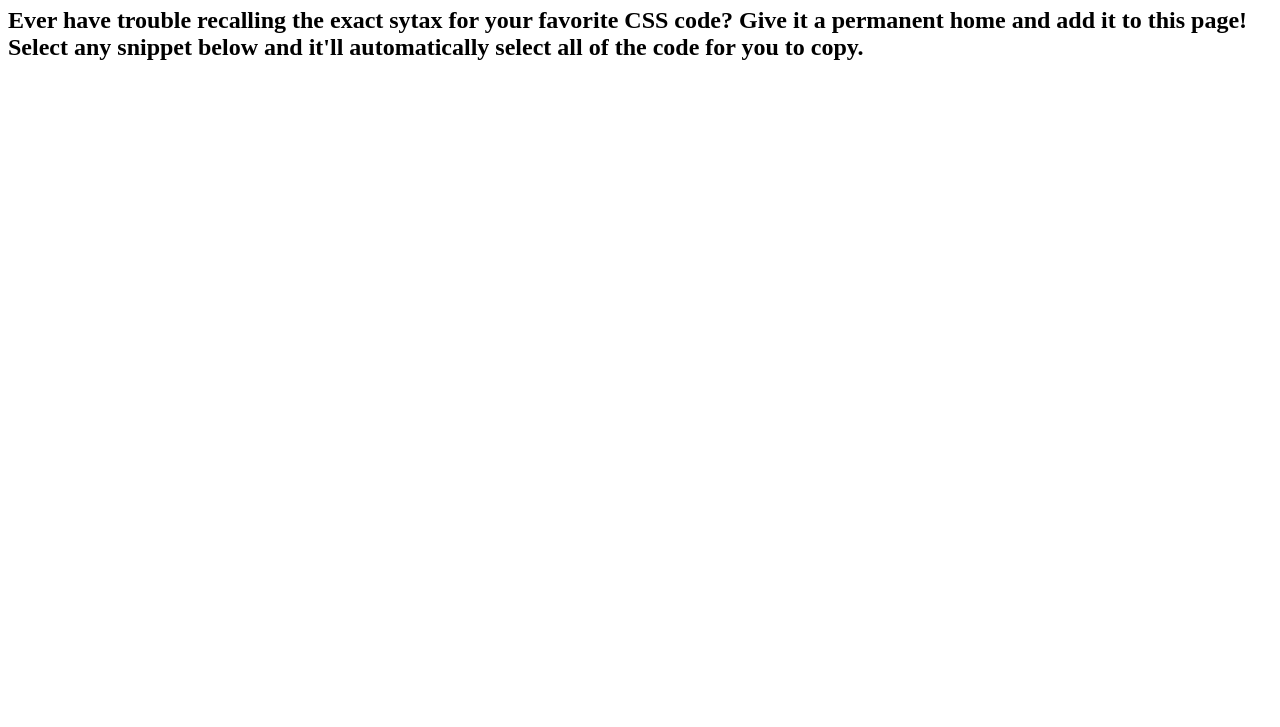
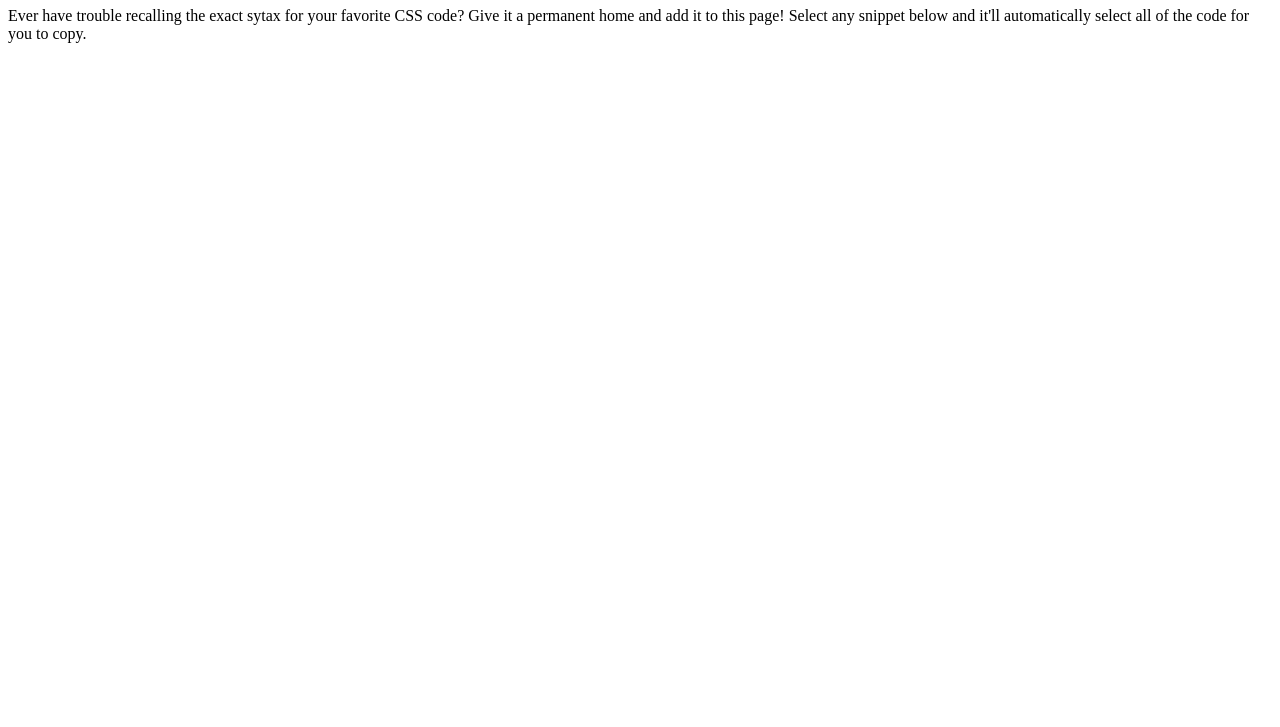
Before and after one commit to joshmatsumoto/CSS-Snippet-Cheatsheet, a plain HTML site: page index.html in a window 1280 px wide. Shown: the part 73-800 px from the top of the page. Drawn offline with Linux system fonts and the light colour scheme; files that its build step writes are made by us from their sources.

Commit message:
change the <h2> in the header to a <p>

```diff
--- a/index.html
+++ b/index.html
@@ -5,17 +5,20 @@
 		<meta name="viewport" content="width=device-width, initial-scale=1" />
 		<link rel="stylesheet" type="text/css" href=".assets/css/reset.css" />
 		<link rel="stylesheet" type="text/css" href=".assets/css/reset.css" />
+		<title>CSS Snippets Cheat Sheet</title>
 	</head>
 
 	<body>
 		<header>
 			<h1>CSS Snippet Cheatsheet</h1>
-            <h2>Ever have trouble recalling the exact sytax for your favorite CSS code? Give it a permanent home and add it to this page! Select any snippet below and it'll automatically select all of the code for you to copy.</h2>
+			<p>
+				Ever have trouble recalling the exact sytax for your favorite CSS code?
+				Give it a permanent home and add it to this page! Select any snippet
+				below and it'll automatically select all of the code for you to copy.
+			</p>
 		</header>
 		<section>
-            <article>
-
-            </article>
+			<article></article>
 		</section>
 	</body>
 </html>
```
Lines whose indentation alone changed are shown as unchanged.
